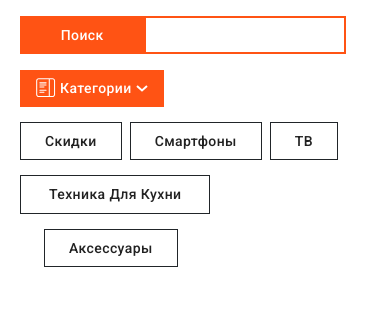
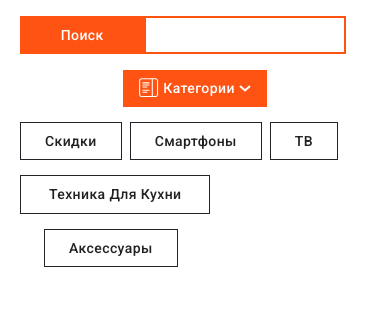
Before and after one commit to JoyBoxNext/WebSite, a Next.js app: page / in a window 390 px wide. Shown: the part 130-443 px from the top of the page. Built offline with nearby package versions, Linux system fonts and the light colour scheme.

Commit message:
islom akang kuchatdi uji

```diff
--- a/Containers/ContainerWrapper.js
+++ b/Containers/ContainerWrapper.js
@@ -2,9 +2,13 @@ import styled from "styled-components";
 
 const ContainerWrapper = styled.div`
   @media screen and (max-width: 1980px) {
-    padding: 0px 200px 0 200px;
+    padding: 0px 260px 0 260px;
     .contant {
-      /* max-width: 1400px; */
+    }
+  }
+  @media screen and (max-width: 1650px) {
+    padding: 0px 170px 0 170px;
+    .contant {
     }
   }
   @media screen and (max-width: 900px) {
--- a/Containers/Header/Header.js
+++ b/Containers/Header/Header.js
@@ -520,7 +520,7 @@ const Header = () => {
             </div>
           </div>
         </div>
-        <div className="w-100 mt-3 d-flex flex-wrap align-items-center">
+        <div className="w-100 mt-3 d-flex justify-content-center flex-wrap align-items-center">
           <div>
             <Button
               className="Categories"
--- a/Data/NewProductCards.js
+++ b/Data/NewProductCards.js
@@ -7,6 +7,7 @@ const NewProductCards = [
     priceBig: "15",
     price: ",470,999 ",
     rentPrice: "1 362 000",
+    save: false,
   },
   {
     img: "SwiperProduct2.png",
@@ -16,7 +17,8 @@ const NewProductCards = [
     priceBig: "15",
     price: ",470,999 ",
     rentPrice: "1 362 000",
-    className:"two"
+    className: "two",
+    save: false,
   },
   {
     img: "SwiperProduct3.png",
@@ -27,6 +29,7 @@ const NewProductCards = [
     price: ",470,999 ",
     rentPrice: "1 362 000",
     className: "three",
+    save: false,
   },
   {
     img: "SwiperProduct2.png",
@@ -37,6 +40,7 @@ const NewProductCards = [
     price: ",470,999 ",
     rentPrice: "1 362 000",
     className: "four",
+    save: false,
   },
   {
     img: "SwiperProduct3.png",
@@ -47,6 +51,7 @@ const NewProductCards = [
     price: ",470,999 ",
     rentPrice: "1 362 000",
     className: "five",
+    save: false,
   },
 ];
 
--- a/Data/data.js
+++ b/Data/data.js
@@ -446,7 +446,7 @@ const home_images = [
   { img: "home_me.png" },
   { img: "home_samsung.png" },
   { img: "home_vivo.png" },
-  { img: "home_apple.png" },
+  { img: "home_apple.png", className: "apple" },
   { img: "home_lg.png", className: "lg" },
 ];
 
--- a/Wrappers/HomeWrapper.js
+++ b/Wrappers/HomeWrapper.js
@@ -179,15 +179,11 @@ const HomeWrapper = styled.div`
       .text {
         padding: 10px 20px;
         .subtitle {
-          font-family: Roboto;
-          font-style: normal;
           font-weight: bold;
           font-size: 11.3714px;
           line-height: 100%;
         }
         .title {
-          font-family: Roboto;
-          font-style: normal;
           font-weight: bold;
           font-size: 29.974px;
           line-height: 100%;
@@ -200,22 +196,16 @@ const HomeWrapper = styled.div`
         padding: 8px;
 
         .title {
-          font-family: Roboto;
-          font-style: normal;
           font-weight: normal;
           font-size: 13.0968px;
           line-height: 100%;
         }
         .subtitle {
-          font-family: Roboto;
-          font-style: normal;
           font-weight: bold;
           font-size: 11.3714px;
           line-height: 100%;
         }
         .oldPrice {
-          font-family: Roboto;
-          font-style: normal;
           font-weight: bold;
           font-size: 11px;
           line-height: 100%;
@@ -228,17 +218,12 @@ const HomeWrapper = styled.div`
           background-color: #ff5314;
           padding: 7px 4px;
           .price {
-            font-family: Roboto;
-            font-style: normal;
-            font-weight: normal;
-            font-size: 10.3361px;
+            font-size: 10px;
             line-height: 100%;
             padding: 0;
             margin: 0;
             .priceNum {
-              font-style: normal;
-              font-weight: bold;
-              font-size: 16.0455px;
+              font-size: 16px;
               line-height: 100%;
               letter-spacing: 0.045em;
               text-transform: lowercase;
@@ -248,9 +233,6 @@ const HomeWrapper = styled.div`
           }
         }
         .bottom-text {
-          font-family: Roboto;
-          font-style: normal;
-          font-weight: normal;
           font-size: 7px;
           line-height: 100%;
           display: flex;
@@ -266,9 +248,6 @@ const HomeWrapper = styled.div`
     .flex2 {
       border: 2px solid #fff;
       .threePhone_title {
-        font-family: Roboto;
-        font-style: normal;
-        font-weight: bold;
         font-size: 36px;
         line-height: 100%;
         display: flex;
@@ -277,7 +256,6 @@ const HomeWrapper = styled.div`
     }
     .flex3 {
       .home_wonder_title {
-        font-style: normal;
         font-weight: bold;
         font-size: 52px;
         line-height: 100%;
@@ -304,21 +282,17 @@ const HomeWrapper = styled.div`
     background-image: url("BgProductDay.png");
     background-size: cover;
     width: 100% !important;
-    height: 350px;
     /* padding: 30px; */
     display: flex;
     h2 {
       font-size: 29px;
     }
     .productDayText {
-      width: 100%;
       margin: 68px 70px 66px 64px;
     }
     .productBoard {
-      width: 90%;
-      height: 299px;
+      width: 100%;
       background-color: white;
-      margin: 25px 100px 25px 0;
       padding: 30px 40px !important;
       .oldPrice {
         font-size: 20px;
@@ -347,10 +321,6 @@ const HomeWrapper = styled.div`
           margin: 0;
           padding: 0;
         }
-      }
-
-      .productDayWasher {
-        width: 100% !important;
       }
     }
     .yellowCont {
@@ -699,6 +669,13 @@ const HomeWrapper = styled.div`
     .salePrice .badgePrice {
       font-size: 14px !important;
     }
+
+    .right_title {
+      font-size: 24px !important;
+    }
+    .price {
+      font-size: 12px !important;
+    }
   }
   @media screen and (max-width: 1105px) {
     .five {
@@ -743,7 +720,10 @@ const HomeWrapper = styled.div`
       font-size: 25px;
     }
     .right_title {
-      font-size: 25px;
+      font-size: 20px !important;
+    }
+    .price {
+      font-size: 9px !important;
     }
   }
   @media screen and (max-width: 950px) {
@@ -755,12 +735,24 @@ const HomeWrapper = styled.div`
     .three {
       display: none !important;
     }
+    .lg {
+      display: none !important;
+    }
+    .home_photo {
+      width: 100px !important;
+    }
+    .apple {
+      width: 80px !important;
+    }
+    .productDayWasher {
+      width: 200px !important;
+    }
   }
   @media screen and (max-width: 500px) {
     .two {
       display: none !important;
     }
-    max-width: 400px;
+
     .new-product-cards {
       img {
         margin: auto;
@@ -785,7 +777,12 @@ const HomeWrapper = styled.div`
     }
     //Slick
   }
-
+  .home_photo {
+    width: 150px;
+  }
+  .apple {
+    width: 100px;
+  }
 `;
 
 export default HomeWrapper;
--- a/pages/product.js
+++ b/pages/product.js
@@ -283,9 +283,7 @@ const Product = () => {
           <div className="Sidebar">
             <div className="container ">
               <div className="d-flex justify-content-between align-items-center">
-                <h1 onClick={open} className="title my-4">
-                  Удивляйся и удивляй!
-                </h1>
+                <h1 className="title my-4">Удивляйся и удивляй!</h1>
               </div>
               <div className="row justify-content-center">
                 {data?.map((value, index) => {
```
Also changed, not shown: pages/index.js (+40 -20 lines), pages/productCard.js (+7 -25 lines).
